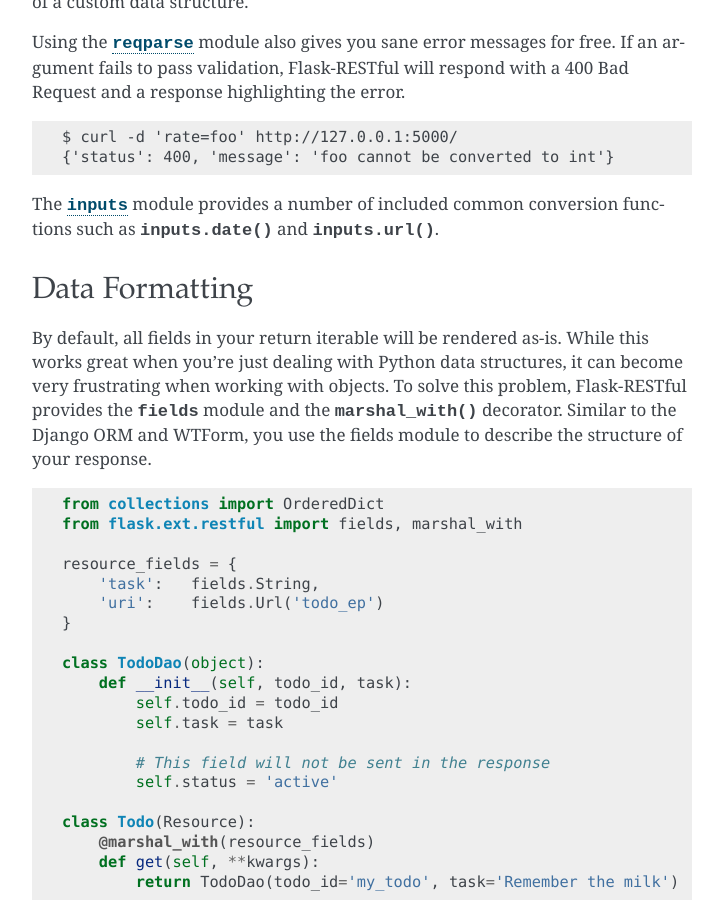
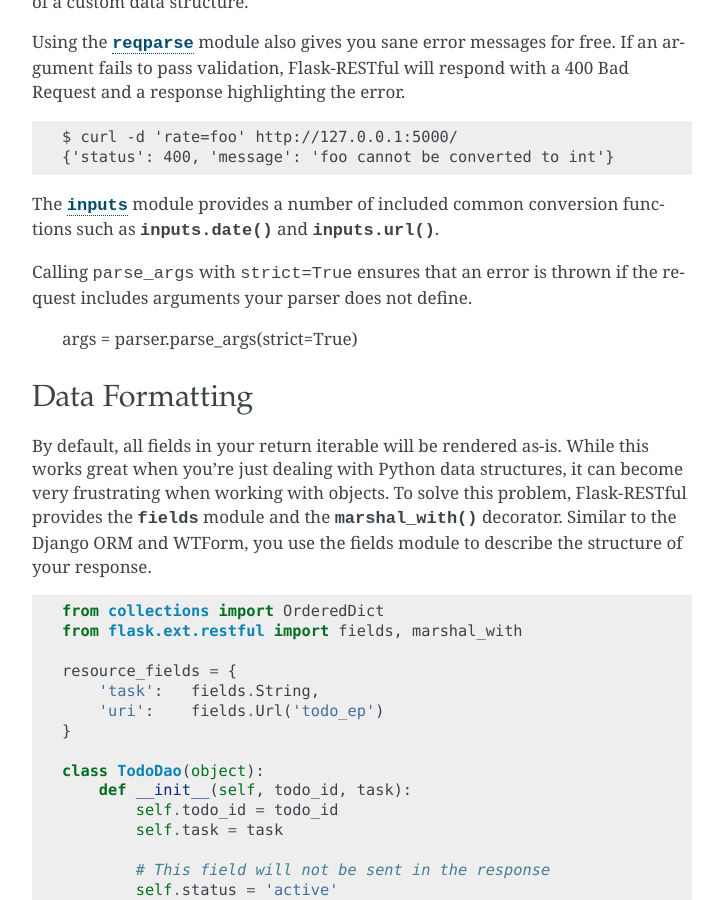
Before and after one commit to flask-restful/flask-restful, a Sphinx documentation site: the page built from docs/quickstart.rst, in a window 1280 px wide and 900 px high, scrolled down 3111 px. Shown: the whole window, without its empty margins (388-1111 px from the left). Built offline with Sphinx 7.4.7, drawn with Linux system fonts in a browser that asks for light colours.

Commit message:
Added note on ``strict=True`` to docs

```diff
--- a/docs/quickstart.rst
+++ b/docs/quickstart.rst
@@ -170,6 +170,10 @@ a 400 Bad Request and a response highlighting the error. ::
 The :py:class:`inputs` module provides a number of included common conversion
 functions such as :py:meth:`inputs.date` and :py:meth:`inputs.url`.
 
+Calling ``parse_args`` with ``strict=True`` ensures that an error is thrown if
+the request includes arguments your parser does not define.
+
+    args = parser.parse_args(strict=True)
 
 Data Formatting
 ---------------
```
